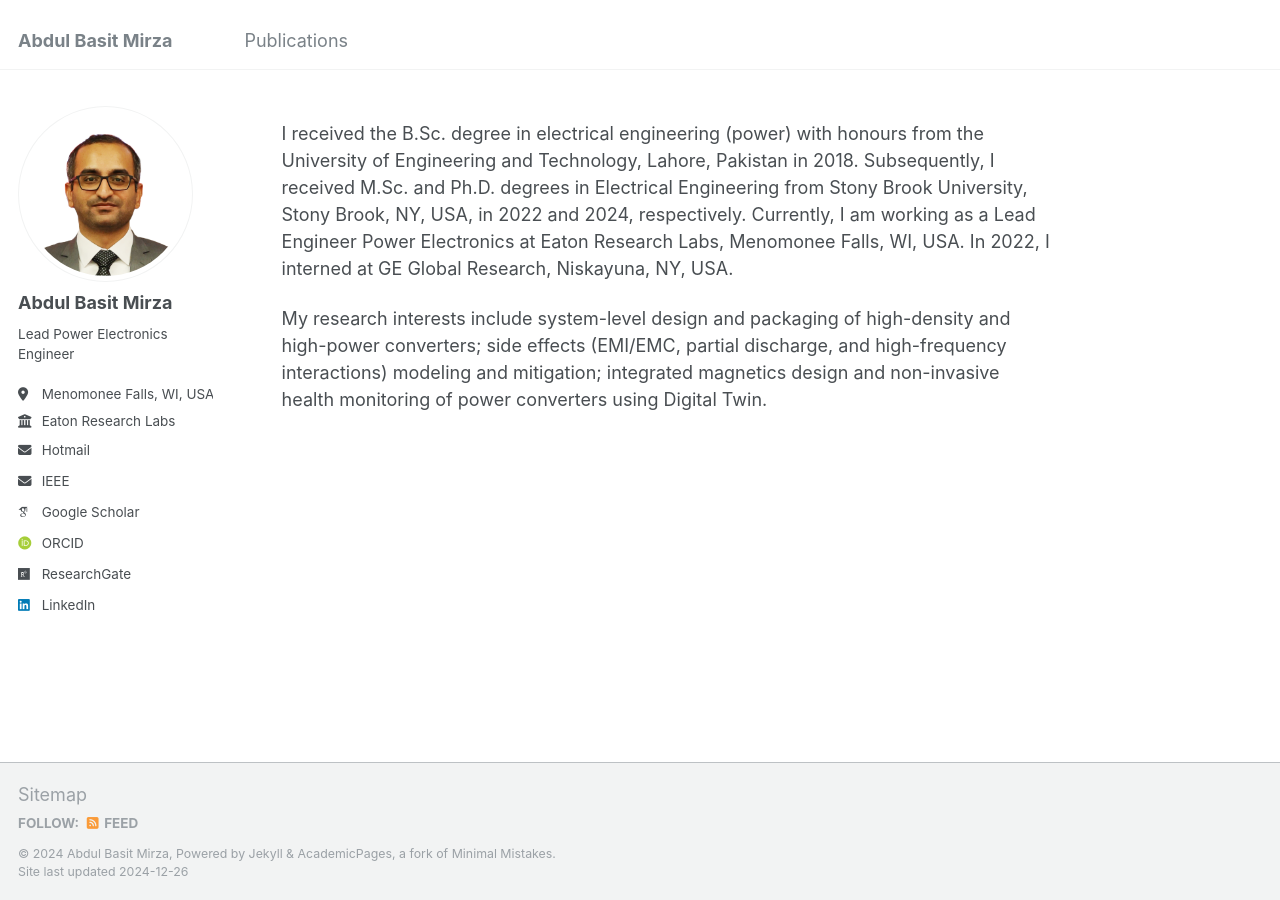
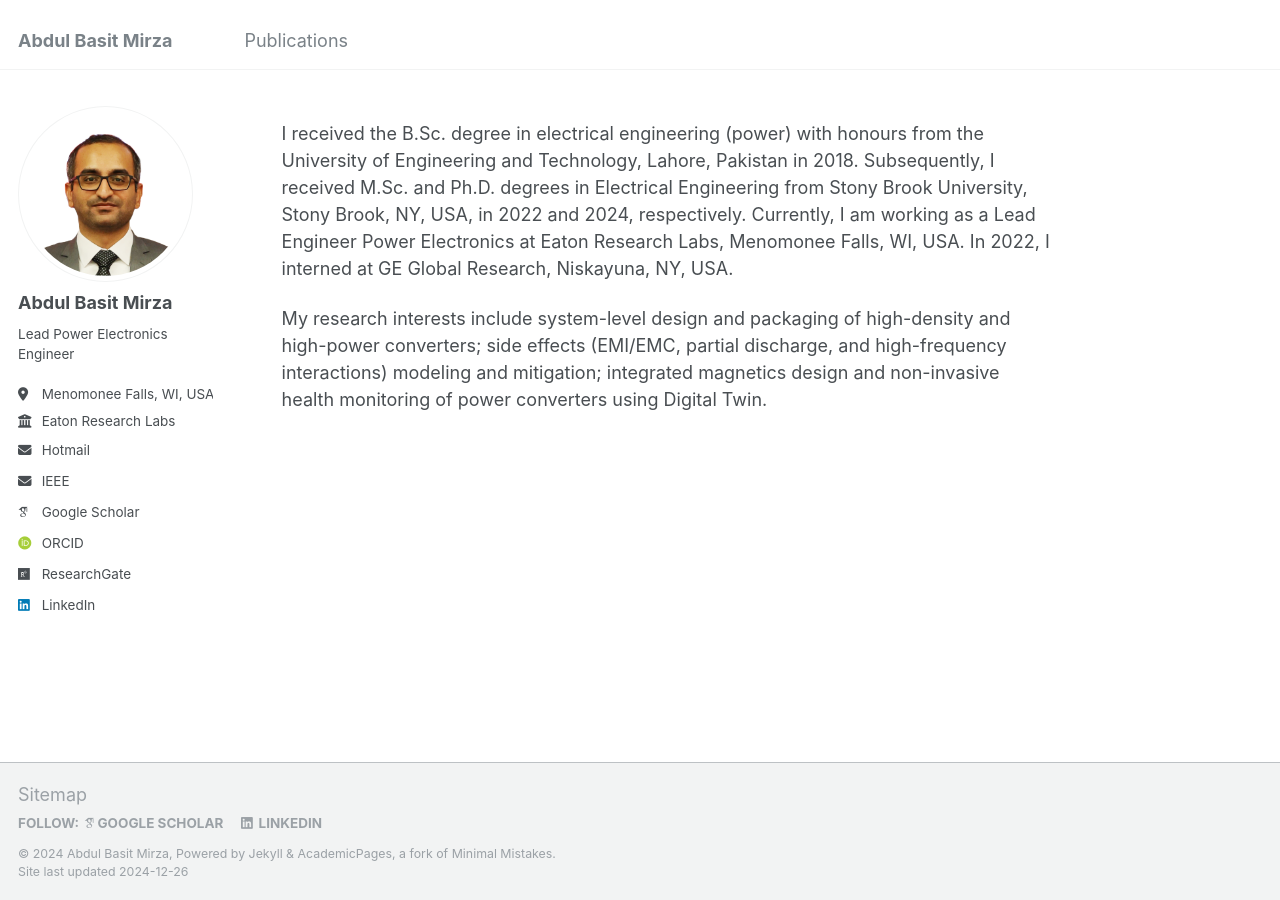
Before and after one commit to AbdulBasitMirza/abdulbasitmirza.github.io, a Jekyll site: the page built from _pages/about.md, in a window 1280 px wide. Built offline with Jekyll 4.4.1, drawn with Linux system fonts in a browser that asks for light colours; some web fonts are replaced.

Commit message:
Update footer.html

```diff
--- a/_includes/footer.html
+++ b/_includes/footer.html
@@ -6,18 +6,35 @@
     {% if site.data.ui-text[site.locale].follow_label %}
       <li><strong>{{ site.data.ui-text[site.locale].follow_label }}</strong></li>
     {% endif %}
+    {% if site.author.googlescholar %}
+      <li><a href="{{ site.author.googlescholar }}"><i class="ai ai-google-scholar" aria-hidden="true"></i> Google Scholar</a></li>
+    {% endif %}
+    {% if site.author.twitter %}
+      <li><a href="https://twitter.com/{{ site.author.twitter }}"><i class="fab fa-fw fa-x-twitter" aria-hidden="true"></i> X</a></li>
+    {% endif %}
+    {% if site.author.twitter %}
+      <li><a href="https://bsky.app/profile/{{ site.author.bluesky }}"><i class="fab fa-fw fa-bluesky" aria-hidden="true"></i> Bluesky</a></li>
+    {% endif %}
     {% if site.author.github %}
-      <li><a href="http://github.com/{{ site.author.github }}"><i class="fab fa-github" aria-hidden="true"></i> GitHub</a></li>
+      <li><a href="http://github.com/{{ site.author.github }}"><i class="fab fa-github-square" aria-hidden="true"></i> GitHub</a></li>
+    {% endif %}
+    {% if site.author.youtube %}
+      <li><a href="http://youtube.com/@{{ site.author.youtube }}"><i class="fab fa-fw fa-youtube" aria-hidden="true"></i>Youtube</a></li>
+    {% endif %}
+    {% if site.author.linkedin %}
+      <li><a href="https://www.linkedin.com/in/{{ site.author.linkedin }}"><i class="fab fa-fw fa-linkedin" aria-hidden="true"></i> LinkedIn</a></li>
+    {% endif %}
+    {% if site.facebook.username %}
+      <li><a href="https://facebook.com/{{ site.facebook.username }}"><i class="fab fa-facebook-square" aria-hidden="true"></i> Facebook</a></li>
     {% endif %}
     {% if site.author.bitbucket %}
       <li><a href="http://bitbucket.org/{{ site.author.bitbucket }}"><i class="fab fa-bitbucket" aria-hidden="true"></i> Bitbucket</a></li>
     {% endif %}
-    {% if site.atom_feed.hide != true %}
-    <li><a href="{% if site.atom_feed.path %}{{ site.atom_feed.path }}{% else %}{{ base_path }}/feed.xml{% endif %}"><i class="fa fa-fw fa-rss-square" aria-hidden="true"></i> {{ site.data.ui-text[site.locale].feed_label | default: "Feed" }}</a></li>
-    {% endif %}
+    <!-- <li><a href="{% if site.atom_feed.path %}{{ site.atom_feed.path }}{% else %}{{ base_path }}/feed.xml{% endif %}"><i class="fa fa-fw fa-rss-square" aria-hidden="true"></i> {{ site.data.ui-text[site.locale].feed_label | default: "Feed" }}</a></li> -->
   </ul>
 </div>
 {% endif %}
+
 
 <div class="page__footer-copyright">
   &copy; {{ site.time | date: '%Y' }} {{ site.name | default: site.title }}, {{ site.data.ui-text[site.locale].powered_by | default: "Powered by" }} <a href="http://jekyllrb.com" rel="nofollow">Jekyll</a> &amp; <a href="https://github.com/academicpages/academicpages.github.io">AcademicPages</a>, a fork of <a href="https://mademistakes.com/work/minimal-mistakes-jekyll-theme/" rel="nofollow">Minimal Mistakes</a>.<br />
```
